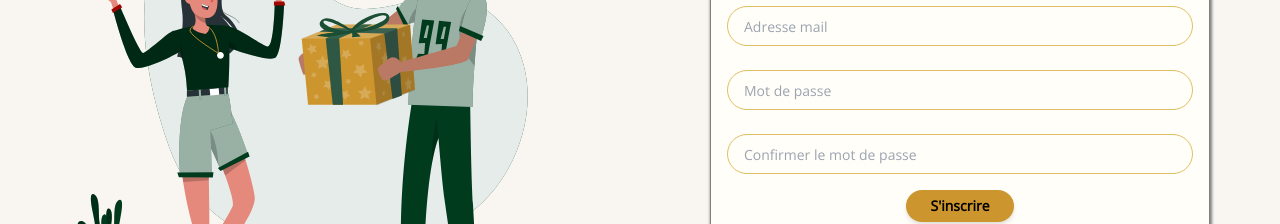
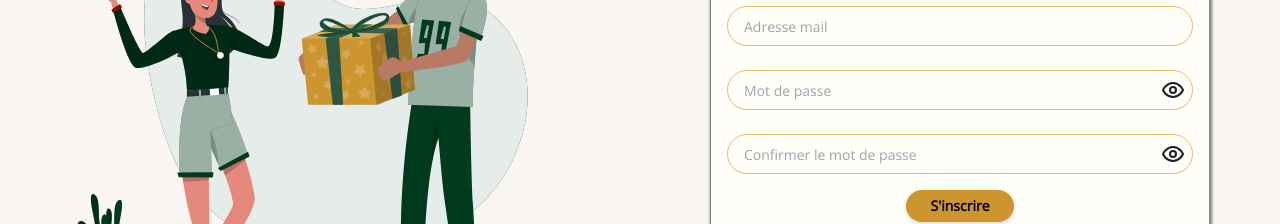
Before and after one commit to WildCodeSchool/2023-11-wns-bleu-g2-christmas-gifts-planner, a Next.js app in the folder frontend/: page /signup in a window 1280 px wide. Shown: the part 452-676 px from the top of the page. Built offline with nearby package versions, Linux system fonts and the light colour scheme; a web font is replaced by a local one.

Commit message:
added button on password inputs to see typed password

```diff
--- a/frontend/src/pages/login.tsx
+++ b/frontend/src/pages/login.tsx
@@ -1,7 +1,7 @@
 import client from "@/graphql/client";
 import { useLoginMutation, useProfileQuery } from "@/graphql/generated/schema";
-import { Box, Button, Card, Center, Flex, FormControl, FormLabel, Grid, GridItem, Heading, IconButton, Image, Input, Link, Show, Text } from "@chakra-ui/react";
-import { ArrowLeft } from "lucide-react";
+import { Box, Button, Card, Center, Flex, FormControl, FormLabel, Grid, GridItem, Heading, IconButton, Image, Input, InputGroup, InputRightElement, Link, Show, Text } from "@chakra-ui/react";
+import { ArrowLeft, Eye, EyeOff } from "lucide-react";
 import { useRouter } from "next/router";
 import { FormEvent, useEffect, useState } from "react";
 import { useTranslation } from "react-i18next";
@@ -11,6 +11,8 @@ const Login = () => {
   const [login]= useLoginMutation();
   const { t } = useTranslation();
   const router = useRouter();
+
+  const [show, setShow] = useState<boolean>(false);
   const { data: currentUser, client } = useProfileQuery({
     errorPolicy: "ignore",
   });
@@ -123,13 +125,23 @@ const Login = () => {
             >
               {t("password")}
             </FormLabel>
+            <InputGroup>
             <Input
               name="password"
               id="password"
               isRequired
-              type="password"
+              type={show ? "text" : "password"}
               variant="goldenInput"
             />
+            <InputRightElement>
+                <IconButton
+                  aria-label={show ? t("hide-password") : t("show-password")}
+                  variant="ghost"
+                  boxShadow="none"
+                  icon={show ? <EyeOff /> : <Eye />}
+                  onClick={() => setShow(!show)}
+                  />
+            </InputRightElement>
             {error === 2 && (
               <Text
                 position="absolute"
@@ -141,6 +153,7 @@ const Login = () => {
                 {t("incorrect-password")}
               </Text>
             )}
+            </InputGroup>
             <Flex justify="flex-end">
               <Link
                 color="gray.400"
--- a/frontend/src/pages/signup.tsx
+++ b/frontend/src/pages/signup.tsx
@@ -1,7 +1,7 @@
 import client from "@/graphql/client";
 import { useLoginMutation, useSignupMutation } from "@/graphql/generated/schema";
-import { Box, Button, Card, Center, FormControl, Grid, GridItem, Heading, IconButton, Image, Input, InputGroup, Link, Show, Text, Tooltip, useToast } from '@chakra-ui/react';
-import { ArrowLeft, InfoIcon } from "lucide-react";
+import { Box, Button, Card, Center, FormControl, Grid, GridItem, Heading, IconButton, Image, Input, InputGroup, InputRightElement, Link, Show, Text, Tooltip, useToast } from '@chakra-ui/react';
+import { ArrowLeft, Eye, EyeOff, InfoIcon } from "lucide-react";
 import { useRouter } from "next/router";
 import { FormEvent, useEffect, useState } from "react";
 import { useTranslation } from "react-i18next";
@@ -11,6 +11,9 @@ import { useTranslation } from "react-i18next";
 export default function Signup() {
   const [arrayOfErrors, setArrayOfErrors] = useState<string[]>([])
   const [error, setError] = useState<string | number>(0);
+
+  const [showPwd, setShowPwd] = useState<boolean>(false);
+  const [showConfirmPwd, setShowConfirmPwd] = useState<boolean>(false);
   const [createUser] = useSignupMutation();
   const [login]= useLoginMutation();
   const toast = useToast();
@@ -187,10 +190,19 @@ export default function Signup() {
                                     name="password"
                                     id="password"
                                     isRequired
-                                    type='password'
+                                    type={showPwd ? "text" : 'password'}
                                     variant="goldenInput"
                                     placeholder={t("password")}
                                 />
+                                  <InputRightElement>
+                              <IconButton
+                                aria-label={showPwd ? t("hide-password") : t("show-password")}
+                                variant="ghost"
+                                boxShadow="none"
+                                icon={showPwd ? <EyeOff /> : <Eye />}
+                                onClick={() => setShowPwd(!showPwd)}
+                                />
+                              </InputRightElement>
                             </InputGroup>
 
                             <InputGroup size='md' mt={6} zIndex={0}>
@@ -199,9 +211,18 @@ export default function Signup() {
                                     id="passwordConfirmation"
                                     isRequired
                                     variant="goldenInput"
-                                    type='password'
+                                    type={showConfirmPwd ? "text" : 'password'}
                                     placeholder={t("confirm-password")}
                                 />
+                                <InputRightElement>
+                                <IconButton
+                                  aria-label={showConfirmPwd ? t("hide-password") : t("show-password")}
+                                  variant="ghost"
+                                  boxShadow="none"
+                                  icon={showConfirmPwd ? <EyeOff /> : <Eye />}
+                                  onClick={() => setShowConfirmPwd(!showConfirmPwd)}
+                                  />
+                                </InputRightElement>
                             </InputGroup>
                             <Center>
                                 <Button variant="goldenButton" type="submit" mt={4} px={6}>
```
